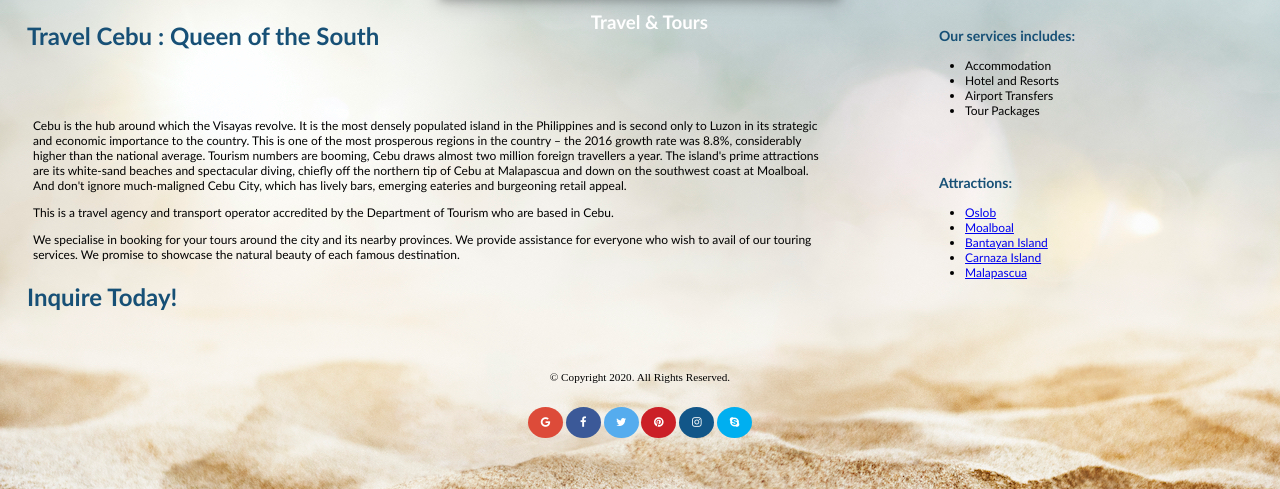
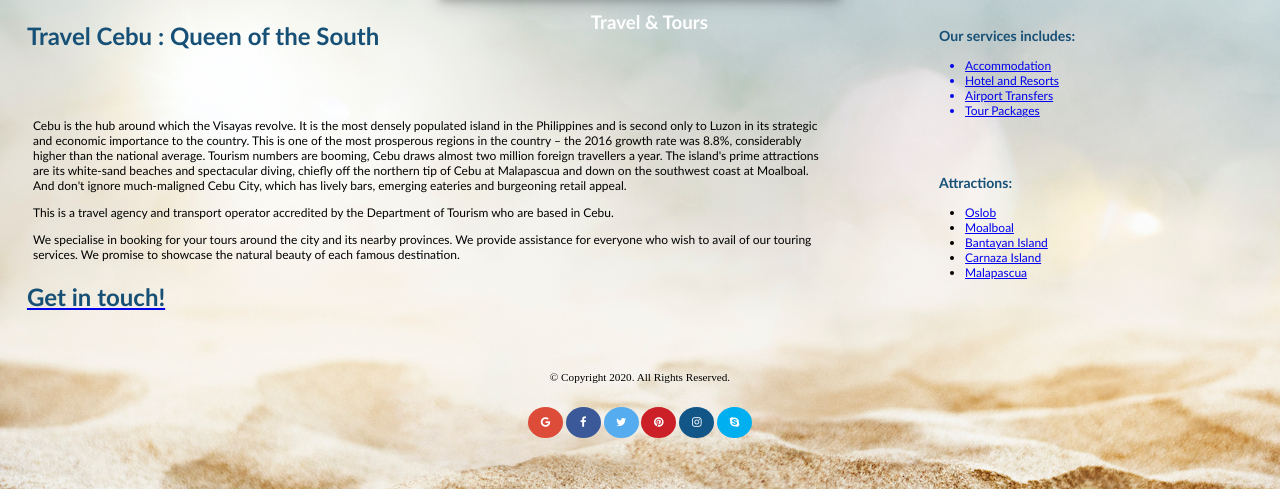
Before and after one commit to otetLopez/travelSite, a plain HTML site: page index.html in a window 1280 px wide. Shown: the part 311-800 px from the top of the page. Drawn offline with Linux system fonts and the light colour scheme.

Commit message:
changes according to spec

```diff
--- a/index.html
+++ b/index.html
@@ -64,16 +64,17 @@
             <div class="desktop">
               <p>This is a travel agency and transport operator accredited by the Department of Tourism who are based in Cebu.</p>
               <p>We specialise in booking for your tours around the city and its nearby provinces. We provide assistance for everyone who wish to avail of our touring services. We promise to showcase the natural beauty of each famous destination.</p>
-              <h2>Inquire Today!</h2>
+              <a href="contact.html"><h2>Get in touch!</h2></a>
+
             </div>
           </section>
           <aside >
             <h3>Our services includes: </h3>
             <ul>
-              <li>Accommodation</li>
-              <li>Hotel and Resorts</li>
-              <li>Airport Transfers</li>
-              <li>Tour Packages</li>
+              <a href="accommodation.html"><li>Accommodation</li></a>
+              <a href="resorts.html"><li>Hotel and Resorts</li></a>
+              <a href="transfers.html"><li>Airport Transfers</li></a>
+              <a href="tours.html"><li>Tour Packages</li></a>
             </ul>
             <br><br>
             <h3>Attractions: </h3>
```
